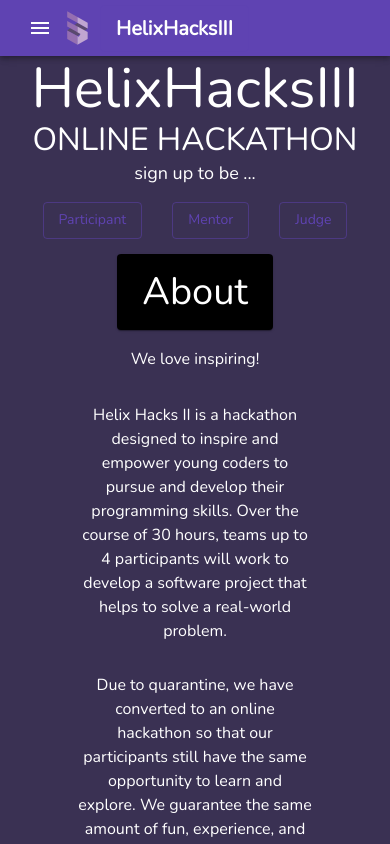
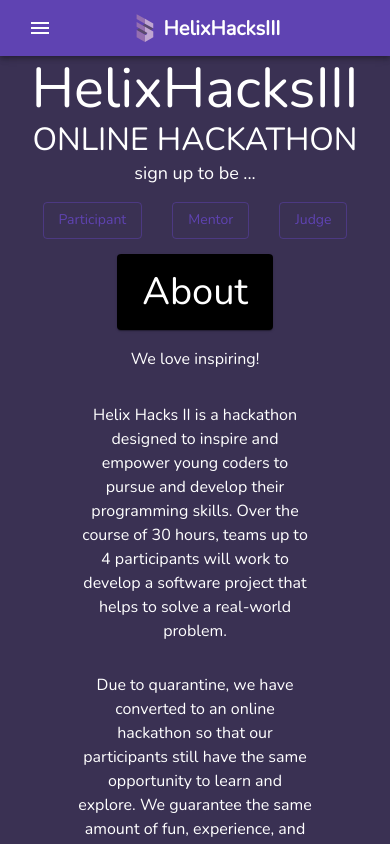
Before and after one commit to kabirbatraa/helixhacksiii, a React (Create React App) app: page / in a window 390 px wide. Shown: the top 844 px of the page. Built offline with nearby package versions, Linux system fonts and the light colour scheme; the HTML template or start-up script is replaced by a standard one.

Commit message:
app bar mobile looks better

```diff
--- a/src/ResponsiveAppBar.js
+++ b/src/ResponsiveAppBar.js
@@ -2,37 +2,28 @@ import React from 'react';
 
 import {
   AppBar, Box, Toolbar, IconButton, Typography, Menu,
-  Container, Avatar, Button, Tooltip, MenuItem,
+  Container, Button, MenuItem,
 
 } from '@mui/material'
 
 import MenuIcon from '@mui/icons-material/Menu';
-import AdbIcon from '@mui/icons-material/Adb';
 
 import Icon from '@mui/material/Icon';
 import logo from './HelixLogo.svg';
 
 const pages = ['About', 'Themes', 'Schedule', 'FAQ', 'Team', 'Sponsors', 'Sign-Up', 'Contact']
-const settings = ['Profile', 'Account', 'Dashboard', 'Logout'];
 
 const ResponsiveAppBar = () => {
   const [anchorElNav, setAnchorElNav] = React.useState(null);
-  const [anchorElUser, setAnchorElUser] = React.useState(null);
 
   const handleOpenNavMenu = (event) => {
     setAnchorElNav(event.currentTarget);
-  };
-  const handleOpenUserMenu = (event) => {
-    setAnchorElUser(event.currentTarget);
   };
 
   const handleCloseNavMenu = () => {
     setAnchorElNav(null);
   };
 
-  const handleCloseUserMenu = () => {
-    setAnchorElUser(null);
-  };
 
   return (
     <AppBar position="static">
@@ -73,7 +64,7 @@ const ResponsiveAppBar = () => {
 
 
 
-          <Box sx={{ flexGrow: 0, display: { xs: 'flex', md: 'none' } }}>
+          <Box sx={{ flexGrow: 1, display: { xs: 'flex', md: 'none' } }}>
             <IconButton
               size="large"
               onClick={handleOpenNavMenu}
@@ -110,21 +101,20 @@ const ResponsiveAppBar = () => {
           </Box>
 
 
-          <Icon fontSize="large" sx={{textAlign: "center", cursor: "pointer", display: { xs: 'flex', md: 'none' },}} >
+          {/* <Icon sx={{fontSize: 30, textAlign: "center", cursor: "pointer", display: { xs: 'flex', md: 'none' },}} >
             <Box
               component="img"
               sx={{
                 height: "100%",
                 // display: { xs: 'flex', md: 'none' },
-                mr: 1
               }}
               alt="logo"
               src={logo}
             />
-          </Icon>
+          </Icon> */}
           <Button
-            variant="outlined"
             sx={{
+              ml: -1,
               mr: 2,
               display: { xs: 'flex', md: 'none' },
               flexGrow: 0,
@@ -133,8 +123,22 @@ const ResponsiveAppBar = () => {
               color: 'white',
             }}
           >
+            <Icon sx={{fontSize: 30, textAlign: "center", cursor: "pointer", display: { xs: 'flex', md: 'none' },}} >
+              <Box
+                component="img"
+                sx={{
+                  height: "100%",
+                  // display: { xs: 'flex', md: 'none' },
+                }}
+                alt="logo"
+                src={logo}
+              />
+            </Icon>
             HelixHacksIII
           </Button>
+
+          <Box sx={{flexGrow: 1, display: { xs: 'flex', md: 'none' } }}> </Box>
+
 
 
 
```
